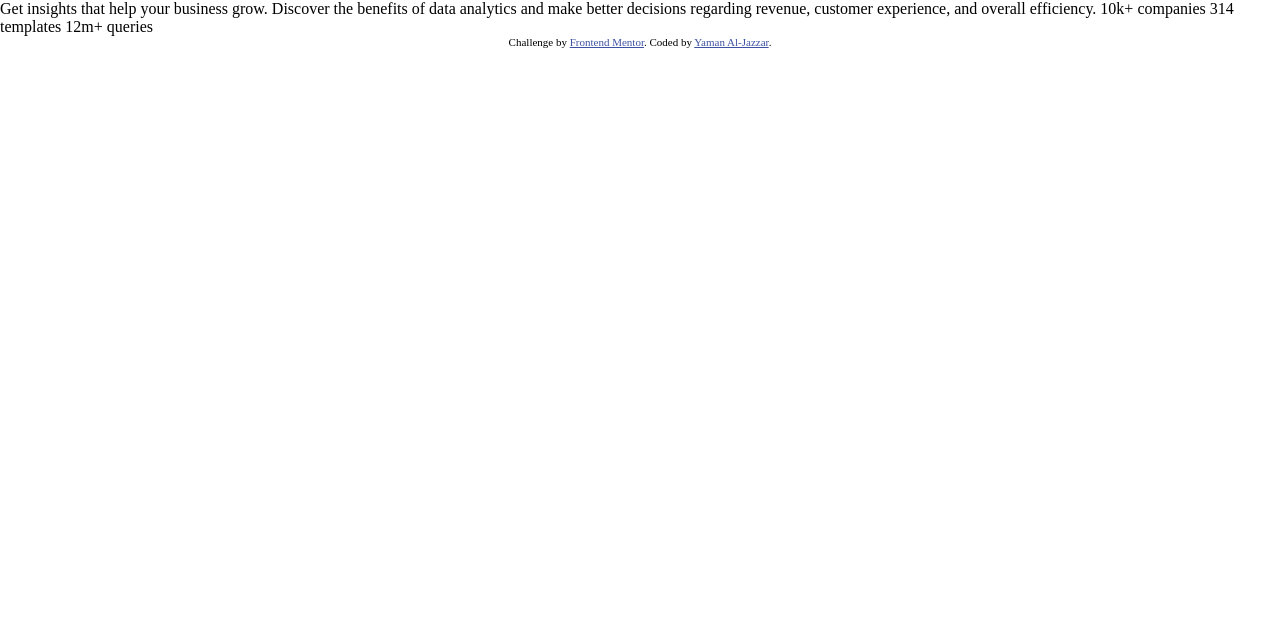
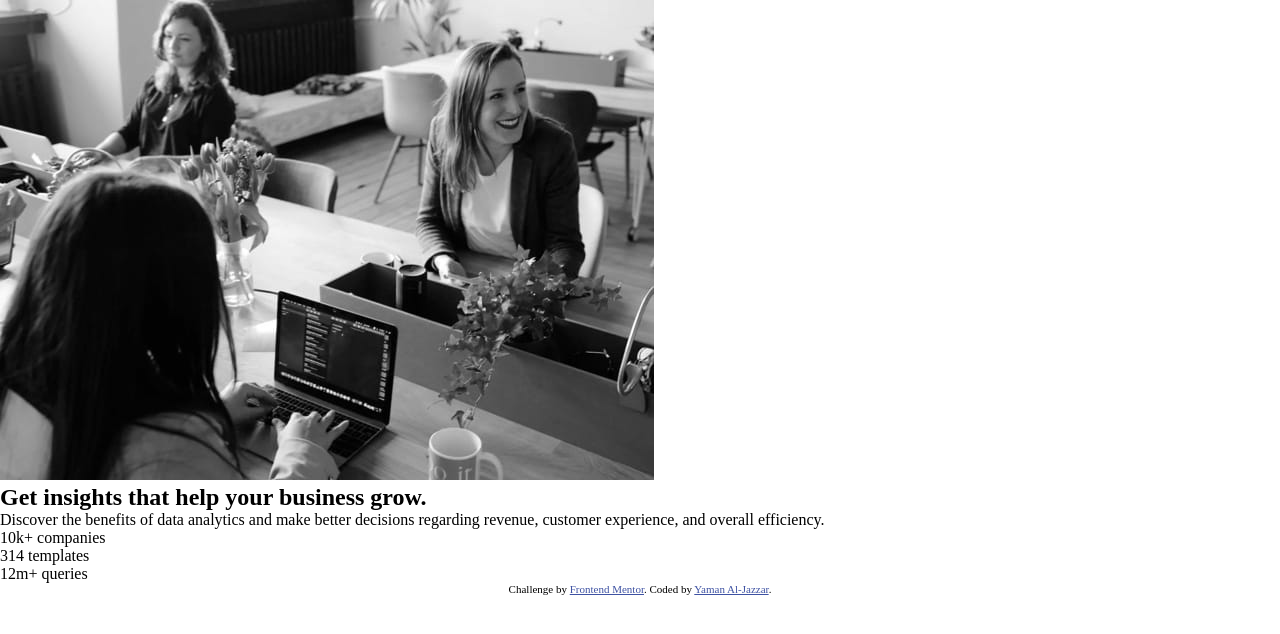
Before and after one commit to YAMANX8/stats-preview-card-component-main, a plain HTML site: page index.html in a window 1280 px wide. Drawn offline with Linux system fonts and the light colour scheme.

Commit message:
build the structure

```diff
--- a/index.html
+++ b/index.html
@@ -1,5 +1,6 @@
 <!DOCTYPE html>
 <html lang="en">
+
 <head>
   <meta charset="UTF-8">
   <meta name="viewport" content="width=device-width, initial-scale=1.0">
@@ -7,22 +8,38 @@
   <link rel="stylesheet" href="assets/css/style.css">
   <title>Frontend Mentor | Stats preview card component</title>
   <style>
-    .attribution { font-size: 11px; text-align: center; }
-    .attribution a { color: hsl(228, 45%, 44%); }
+    .attribution {
+      font-size: 11px;
+      text-align: center;
+    }
+
+    .attribution a {
+      color: hsl(228, 45%, 44%);
+    }
   </style>
 </head>
+
 <body>
-  Get insights that help your business grow.
+  <section class="bg">
+    <div class="wrapper">
+      <div><img src="assets/images/image-header-mobile.jpg" alt="banner-image" /></div>
+      <div>
+        <h1>Get <span class="special-txt">insights </span> that help your business grow.</h1>
+        <p> Discover the benefits of data analytics and make better decisions regarding revenue, customer
+          experience, and overall efficiency.</p>
+      </div>
+      <div>
+        <p><span class="special-numbers">10k+</span> companies</p>
+        <p><span class="special-numbers">314</span> templates</p>
+        <p><span class="special-numbers">12m+ </span>queries</p>
+      </div>
+    </div>
+  </section>
 
-  Discover the benefits of data analytics and make better decisions regarding revenue, customer
-  experience, and overall efficiency.
-
-  10k+ companies
-  314 templates
-  12m+ queries
   <div class="attribution">
     Challenge by <a href="https://www.frontendmentor.io?ref=challenge" target="_blank">Frontend Mentor</a>.
     Coded by <a href="#">Yaman Al-Jazzar</a>.
   </div>
 </body>
+
 </html>
```
